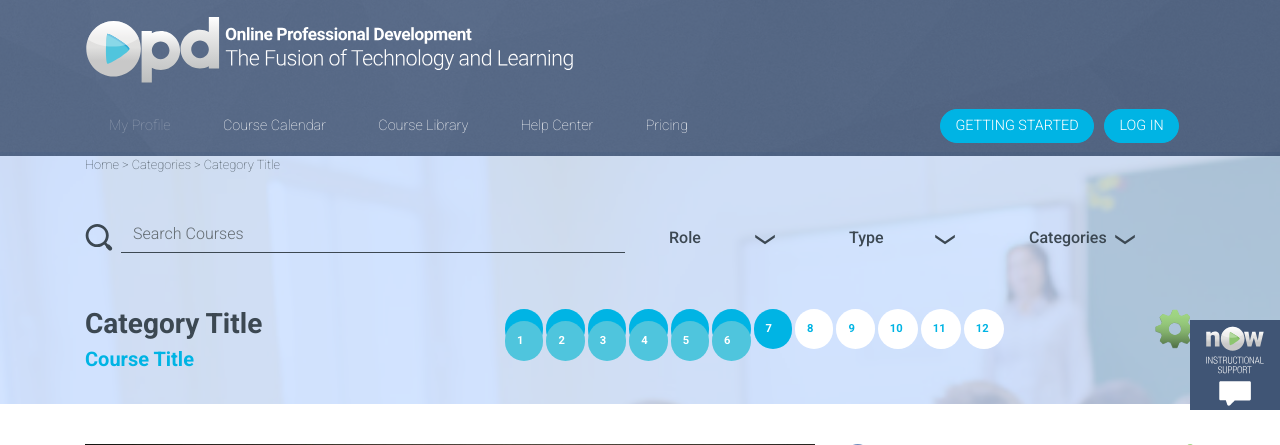
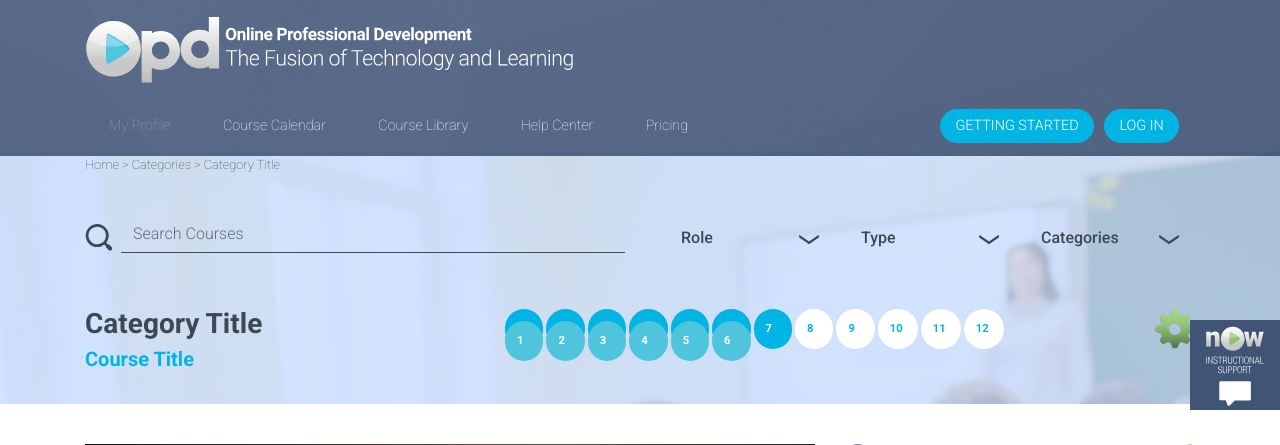
Before and after one commit to JaySoftye/_opd3-foundationtemp, a PHP site: page /course-details.php in a window 1280 px wide. Shown: the top 445 px of the page. Run offline with PHP 8.4, Linux system fonts and the light colour scheme; some libraries are stand-ins or nearby versions; grey boxes are pictures that could not be loaded.

Commit message:
Search Bar Dropdown menu fixes
padding to left and right

```diff
--- a/css/app.css
+++ b/css/app.css
@@ -757,6 +757,8 @@ div#search-box input[type="text"] {
 div#search-box li.nav-item {
   width: 100%;
   margin-right: 10px;
+  white-space: nowrap;
+  text-overflow: ellipsis;
   cursor: pointer;
 }
 
@@ -774,8 +776,8 @@ div#search-box div.search-menu-group.show {
 
 div#search-box div.search-menu-group button {
   width: 100%;
-  background: transparent url('images/dropdown-arrow-icon.svg') no-repeat 65% center !important;
-  padding: .5rem .75rem;
+  background: transparent url('images/dropdown-arrow-icon.svg') no-repeat right center !important;
+  padding: .5rem 1.5rem;
   border-color: transparent;
   outline: none;
   text-align: left;
```
